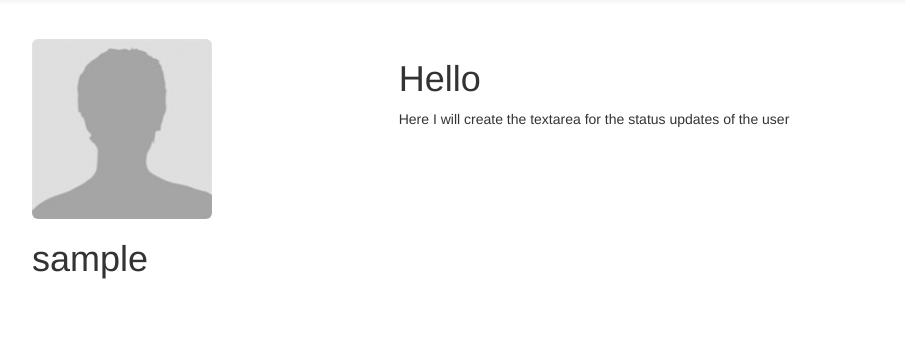
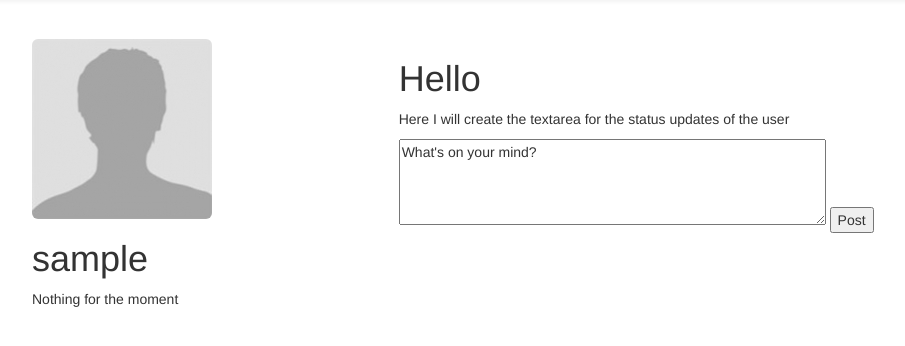
Before and after one commit to konsvasi/SocialNetwork, a PHP site: page /login_success.php in a window 1280 px wide. Shown: the part 51-397 px from the top of the page, without its empty margins (73-978 px from the left). Run offline with PHP 8.4, Linux system fonts and the light colour scheme; the visitor is signed in with stand-in values (Sample User, id 1); data that the repository does not hold is empty; some libraries are stand-ins or nearby versions.

Commit message:
Created status table and can display status updates on profile

```diff
--- a/checkLogin.php
+++ b/checkLogin.php
@@ -47,11 +47,14 @@ $count = mysqli_num_rows($result);
 
 if($count == 1){
 	$row = mysqli_fetch_array($result, MYSQLI_ASSOC);
-	print "hashedPass = ${row['Password']} <br />";
+	print "hashedPass: ${row['Password']} <br />";
 	print "myPassword: " . $myPassword . "<br />";
+	print "UserID: ${row['ID']} <br />";
 	if(password_verify($myPassword, $row['Password'])){
 		print "Password match";
 		$_SESSION['Username'] = $myUsername;
+		$userID = $row['ID'];
+		$_SESSION['UserID'] = $userID;
 		header("refresh: 2; login_success.php");
 
 	}
--- a/login_success.php
+++ b/login_success.php
@@ -20,7 +20,6 @@
 </head>
 <body>
 	<?php
-		//require_once 'profile.php';
 		require_once 'profile.php';
 	?>
 
--- a/profile.php
+++ b/profile.php
@@ -27,16 +27,30 @@
     <div class="container-fluid">
     	<div class="row">
     		<div class="col-md-4">
-    			<img onmouseenter="editProfilePic('out')" src="pictures/default_profile.jpg" class="img-rounded">
+    			<img onmouseover="editProfilePic('out')" src="pictures/default_profile.jpg" class="img-rounded">
                 <div id="out"></div>
     			<h1><?php print($_SESSION['Username']) ?></h1>
     		</div>
     		<div class="col-md-8">
     			<h1>Hello</h1>
     			<p>Here I will create the textarea for the status updates of the user</p>
-
-
+                <form class="form-horizontal" role="form" method="post" action="status.php">
+                        <textarea rows="4" cols="50" name="status">
+What's on your mind?
+                        </textarea>
+                        <input type="submit" value="Post">
+                </form>
     		</div>
     	</div>
 
+        <div class="row">
+            <div class="col-md-4">
+                <p>Nothing for the moment</p>
+            </div>
+            <div class="col-md-8">
+                <?php require_once 'showStatus.php'; ?>
+
+            </div>
+        </div>
+
     </div>
--- /dev/null
+++ b/showStatus.php
@@ -0,0 +1,24 @@
+<?php
+//session_start();
+require_once 'login.php';
+
+$myUserID = $_SESSION['UserID'];
+
+$conn = new mysqli($servername, $username, $password, $database);
+
+$query = "SELECT Status FROM statusupdates WHERE UserID='{$myUserID}' ORDER BY timestamp DESC";
+$result = mysqli_query($conn, $query);
+
+$count = mysqli_num_rows($result);
+
+if(!$result)
+	die("Invalid query: " . mysqli_error());
+
+if($count > 0){
+	while($row = mysqli_fetch_array($result, MYSQLI_ASSOC)){
+		print "${row['Status']}<br>";
+	}
+
+}
+
+?>
```
Also changed, not shown: status.php (added, +26 -0 lines).
